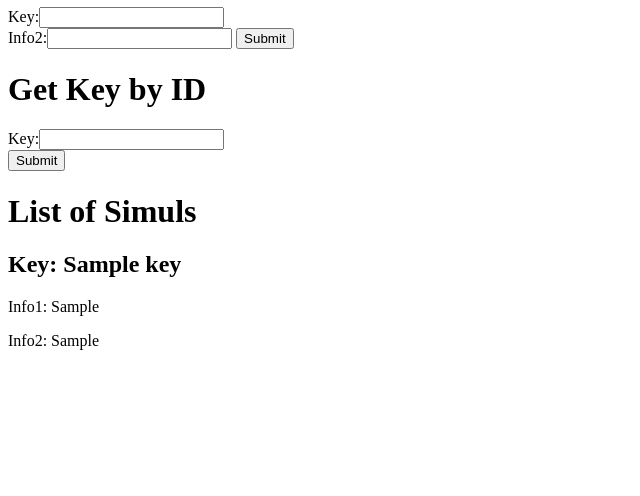
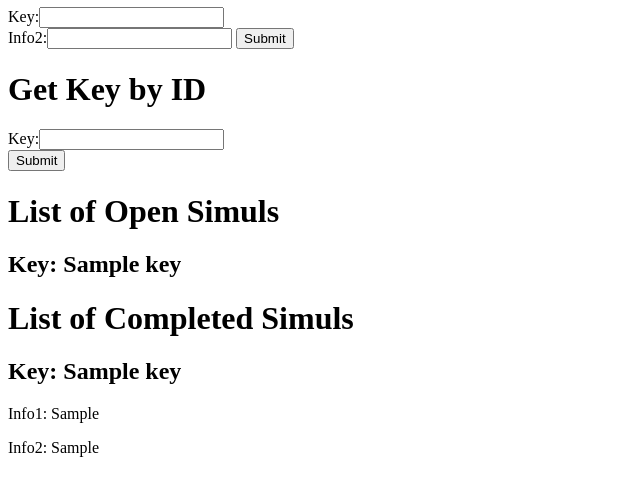
Before and after one commit to teaguehopkins/simuld, a Flask app: page / in a window 1280 px wide. Shown: the part 202-698 px from the top of the page, without its empty margins (0-640 px from the left). Run offline with Flask 2, Linux system fonts and the light colour scheme; a database or web service that is not in the repository returns one stand-in record (values such as "Sample title").

Commit message:
Show info only for completed simuls

```diff
--- a/web/app.py
+++ b/web/app.py
@@ -11,14 +11,16 @@ client = MongoClient(
 db = client.simuldb
 logging.basicConfig(stream=sys.stderr, level=logging.DEBUG)
 
-
 @app.route('/')
 def simul():
 
-    _items = db.simuldb.find()
+    _items = db.simuldb.find({"info2":None})
     items = [item for item in _items]
 
-    return render_template('simul.html', items=items)
+    _compitems = db.simuldb.find({"info2":{"$ne":None}})
+    compitems = [item for item in _compitems]
+
+    return render_template('simul.html', items=items, compitems=compitems)
 
 
 @app.route('/new', methods=['POST'])
--- a/web/templates/simul.html
+++ b/web/templates/simul.html
@@ -19,8 +19,13 @@
   <input type="submit"></input>
 </form>
 
-<h1>List of Simuls</h1>
+<h1>List of Open Simuls</h1>
 {% for item in items %}
+  <h2>Key: {{ item.key }} </h2>
+{% endfor %}
+
+<h1>List of Completed Simuls</h1>
+{% for item in compitems %}
   <h2>Key: {{ item.key }} </h2>
   <p>Info1: {{ item.info1 }} <p>
   <p>Info2: {{ item.info2 }} <p>
```
